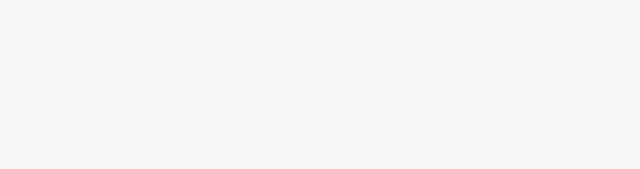
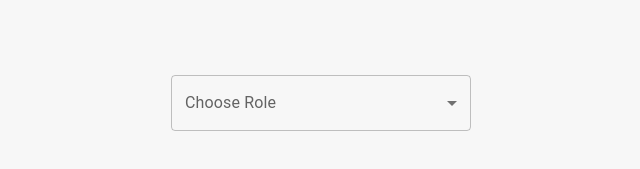
Before and after one commit to yadavashishdhirendra/fitness-hub, a React (Create React App) app: page /login in a window 1280 px wide. Before the commit this address had no page. Shown: the part 297-466 px from the top of the page, without its empty margins (319-959 px from the left). Built offline with nearby package versions, Linux system fonts and the light colour scheme; a web font is replaced by a local one.

Commit message:
added Protected Routes Updated CSS For Sidebar

```diff
--- a/src/App.js
+++ b/src/App.js
@@ -1,7 +1,9 @@
 import React, { lazy, Suspense, useEffect } from 'react';
 import { BrowserRouter as Router, Route, Routes, useLocation } from 'react-router-dom';
 import Loading from './Components/Loading';
+import ProtectedRoute from './Components/ProtectedRoutes';
 
+const Login = lazy(() => import('./Screens/Login'))
 const Home = lazy(() => import('./Screens/Home'));
 const Products = lazy(() => import('./Screens/Products'));
 const ProductsDetails = lazy(() => import('./Screens/ProductDetails'));
@@ -14,7 +16,7 @@ const ScrollToTop = () => {
   useEffect(() => {
     window.scrollTo({
       top: 0,
-      behavior: 'smooth', // Enables smooth scrolling
+      behavior: 'smooth',
     });
   }, [pathname]);
 
@@ -27,16 +29,20 @@ const App = () => {
       <ScrollToTop />
       <Suspense fallback={<Loading />}>
         <Routes>
-          {/* User Routes */}
-          <Route path="/" element={<Home />} />
-          <Route path="/products" element={<Products />} />
-          <Route path="/products/:id/:name" element={<ProductsDetails />} />
-          <Route path="/cart" element={<Cart />} />
-          {/* User Routes */}
+          <Route path="/login" element={<Login />} />
 
-          {/* Admin Routes */}
-          <Route path="/admin/dashboard" element={<Dashboard />} />
-          {/* Admin Routes */}
+          {/* Public Routes */}
+          <Route element={<ProtectedRoute allowedRoles={["User", "Admin"]} />}>
+            <Route path="/" element={<Home />} />
+            <Route path="/products" element={<Products />} />
+            <Route path="/products/:id/:name" element={<ProductsDetails />} />
+            <Route path="/cart" element={<Cart />} />
+          </Route>
+
+          {/* Admin Routes - Protected */}
+          <Route element={<ProtectedRoute allowedRoles={["Admin"]} />}>
+            <Route path="/admin/dashboard" element={<Dashboard />} />
+          </Route>
         </Routes>
       </Suspense>
     </Router>
--- a/src/Components/Header.jsx
+++ b/src/Components/Header.jsx
@@ -67,72 +67,54 @@ const StyledInputBase = styled(InputBase)(({ theme }) => ({
 
 const Header = () => {
     const location = useLocation();
-
-    const [role, setRole] = useState("admin")
-
     const navigate = useNavigate();
 
+    // Fetch role from localStorage
+    const [role] = useState(localStorage.getItem("gym__user"));
+
+    const isAdminRoute = location.pathname.startsWith("/admin");
     return (
         <Fragment>
-            <AppBar className='header__wrapper' style={{ top: role === "admin" ? "0px" : "36px" }} position="fixed">
+            <AppBar className={`header__wrapper ${isAdminRoute ? "admin__header" : "user__header"}`} position="fixed">
                 <Toolbar>
-                    <IconButton
-                        size="large"
-                        edge="start"
-                        color="inherit"
-                        aria-label="open drawer"
-                        sx={{ mr: 2 }}
-                    >
+                    <IconButton size="large" edge="start" color="inherit" aria-label="open drawer" sx={{ mr: 2 }}>
                         <MenuIcon />
                     </IconButton>
                     <div className='left__row__header'>
-
-                        <Typography
-                            variant="h6"
-                            noWrap
-                            component="div"
-                            sx={{ flexGrow: 1, display: { xs: 'none', sm: 'block' } }}
-                        >
+                        <Typography variant="h6" noWrap component="div" sx={{ flexGrow: 1, display: { xs: 'none', sm: 'block' } }}>
                             <Link to={'/'}><img src={Logo} alt="Logo" /></Link>
                         </Typography>
 
-                        {
-                            role === "user" &&
+                        {role === "User" && (
                             <div className='menu__container'>
                                 <ul>
-                                    {
-                                        Headers?.map((i, index) => (
-                                            <li key={index} className={location.pathname === i.uri ? 'active__menu' : ''}>
-                                                <Link to={`${i.uri}`}>{i.name}</Link>
-                                            </li>
-                                        ))
-                                    }
+                                    {Headers.map((i) => (
+                                        <li key={i.id} className={location.pathname === i.uri ? 'active__menu' : ''}>
+                                            <Link to={i.uri}>{i.name}</Link>
+                                        </li>
+                                    ))}
                                 </ul>
                             </div>
-                        }
+                        )}
                     </div>
 
-                    {
-                        role === "user" && <Button onClick={() => navigate('/cart')} className='cart__icon'>
+                    {role === "User" && (
+                        <Button onClick={() => navigate('/cart')} className='cart__icon'>
                             <ShoppingBagIcon size={24} color='white' />
-                            <div className='cart__count'>
-                                3
-                            </div>
+                            <div className='cart__count'>3</div>
                         </Button>
-                    }
+                    )}
+
                     <Search>
                         <SearchIconWrapper>
                             <SearchIcon />
                         </SearchIconWrapper>
-                        <StyledInputBase
-                            placeholder="Search…"
-                            inputProps={{ 'aria-label': 'search' }}
-                        />
+                        <StyledInputBase placeholder="Search…" inputProps={{ 'aria-label': 'search' }} />
                     </Search>
                 </Toolbar>
             </AppBar>
         </Fragment>
-    )
-}
+    );
+};
 
-export default Header
+export default Header;
--- /dev/null
+++ b/src/Components/ProtectedRoutes.jsx
@@ -0,0 +1,18 @@
+import React from "react";
+import { Navigate, Outlet } from "react-router-dom";
+
+const ProtectedRoute = ({ allowedRoles }) => {
+  const userRole = localStorage.getItem("gym__user"); // Get role from localStorage
+
+  if (!userRole) {
+    return <Navigate to="/login" replace />;
+  }
+
+  if (!allowedRoles.includes(userRole)) {
+    return <Navigate to="/" replace />;
+  }
+
+  return <Outlet />;
+};
+
+export default ProtectedRoute;
--- /dev/null
+++ b/src/Screens/Login.jsx
@@ -0,0 +1,43 @@
+import * as React from 'react';
+import OutlinedInput from '@mui/material/OutlinedInput';
+import InputLabel from '@mui/material/InputLabel';
+import MenuItem from '@mui/material/MenuItem';
+import FormControl from '@mui/material/FormControl';
+import Select from '@mui/material/Select';
+import '../Styles/login.scss';
+
+const roles = ["Admin", "User"];
+
+const Login = () => {
+    const [selectedRole, setSelectedRole] = React.useState("");
+
+    const handleChange = (event) => {
+        const role = event.target.value;
+        setSelectedRole(role);
+        localStorage.setItem("gym__user", role);
+        window.location.href = "/";
+    };
+
+    return (
+        <div className='login__container'>
+            <FormControl sx={{ m: 1, width: 300 }}>
+                <InputLabel id="role-label">Choose Role</InputLabel>
+                <Select
+                    labelId="role-label"
+                    id="role-select"
+                    value={selectedRole}
+                    onChange={handleChange}
+                    input={<OutlinedInput label="Role" />}
+                >
+                    {roles.map((role) => (
+                        <MenuItem key={role} value={role}>
+                            {role}
+                        </MenuItem>
+                    ))}
+                </Select>
+            </FormControl>
+        </div>
+    );
+};
+
+export default Login;
--- a/src/Styles/Header.scss
+++ b/src/Styles/Header.scss
@@ -1,5 +1,4 @@
 .header__wrapper {
-    // top: 36px !important;
     background-color: #223049 !important;
 
     >div {
@@ -17,6 +16,14 @@
 
         // }
     }
+}
+
+.admin__header{
+    top: 0px !important;
+}
+
+.user__header{
+    top: 36px !important;
 }
 
 .left__row__header {
--- /dev/null
+++ b/src/Styles/login.scss
@@ -0,0 +1,6 @@
+@import '../mixin';
+
+.login__container {
+    @include flex();
+    height: 100vh;
+}
```
